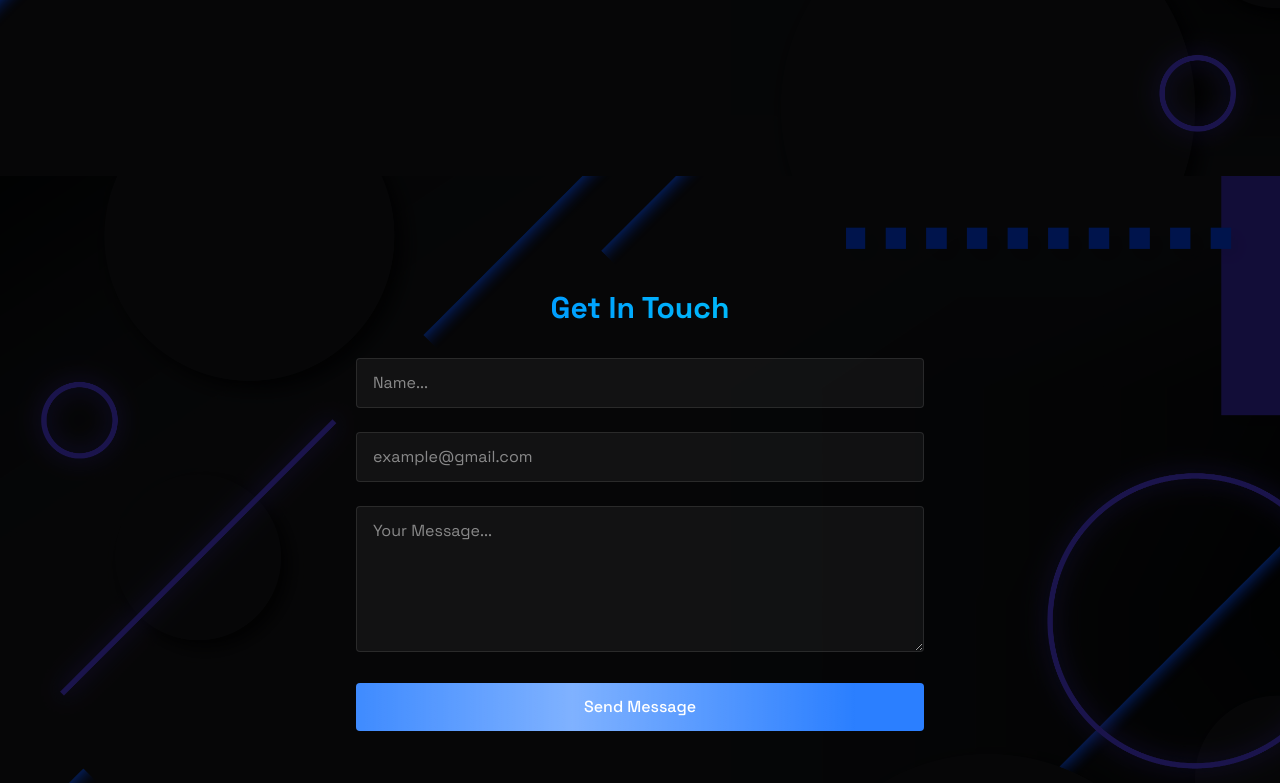
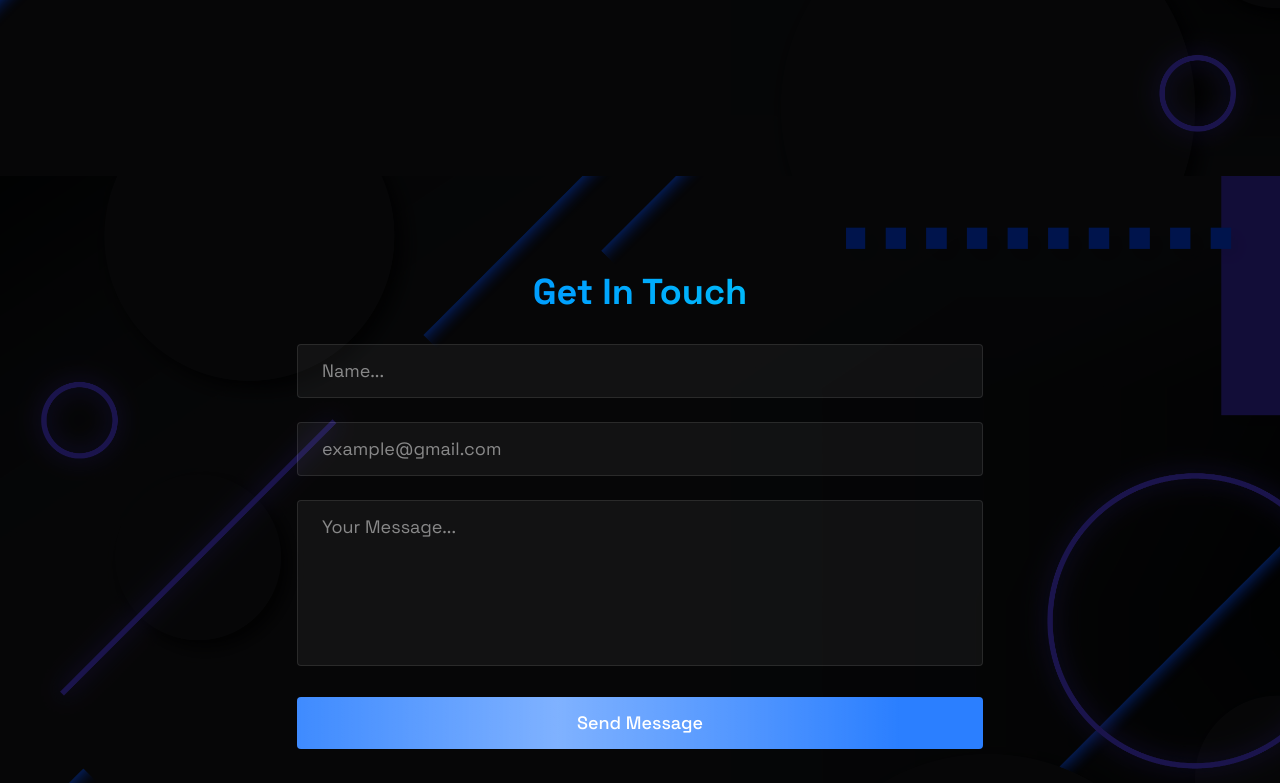
Before and after one commit to sandun440/sandun-portfolio, a React (Vite) app: page / in a window 1280 px wide. Shown: the part 3237-4020 px from the top of the page. Built offline with nearby package versions, Linux system fonts and the light colour scheme.

Commit message:
responsive

```diff
--- a/src/components/LoadingScreen.jsx
+++ b/src/components/LoadingScreen.jsx
@@ -7,7 +7,6 @@ export const LoadingScreen = ({ onComplete }) => {
   const [currentFullText, setCurrentFullText] = useState(fullTextDesktop);
 
   useEffect(() => {
-    // Detect screen width on mount
     if (window.innerWidth <= 640) {
       setCurrentFullText(fullTextMobile);
     } else {
@@ -33,14 +32,16 @@ export const LoadingScreen = ({ onComplete }) => {
   }, [currentFullText, onComplete]);
 
   return (
-    <div className="fixed inset-0 z-50 bg-black text-gray-100 flex flex-col items-center justify-center px-4">
-      <div className="mb-4 text-2xl sm:text-3xl md:text-4xl font-mono font-bold text-center break-words">
-        {text}
-        <span className="animate-blink ml-1">|</span>
-      </div>
+    <div className="fixed inset-0 z-50 bg-black flex items-center justify-center px-6 sm:px-8">
+      <div className="flex flex-col items-center justify-center text-gray-100 w-full max-w-2xl">
+        <div className="mb-6 text-xl sm:text-2xl md:text-3xl lg:text-4xl font-mono font-bold text-center leading-snug break-words">
+          {text}
+          <span className="animate-blink ml-1">|</span>
+        </div>
 
-      <div className="w-full max-w-[250px] h-[2px] bg-gray-800 rounded relative overflow-hidden">
-        <div className="w-[40%] h-full bg-blue-500 shadow-[0_0_15px_#3b82f6] animate-loading-bar"></div>
+        <div className="w-full max-w-xs sm:max-w-sm md:max-w-md lg:max-w-lg h-[3px] bg-gray-800 rounded overflow-hidden relative">
+          <div className="w-[40%] h-full bg-blue-500 shadow-[0_0_15px_#3b82f6] animate-loading-bar"></div>
+        </div>
       </div>
     </div>
   );
--- a/src/components/sections/Contact.jsx
+++ b/src/components/sections/Contact.jsx
@@ -1,7 +1,7 @@
 import { useState } from "react";
 import { RevealOnScroll } from "../RevealOnScroll";
 import emailjs from "emailjs-com";
-import { toast } from "react-hot-toast"; // ✅ Import toast
+import { toast } from "react-hot-toast";
 
 export const Contact = () => {
   const [formData, setFormData] = useState({
@@ -12,7 +12,6 @@ export const Contact = () => {
 
   const handleSubmit = (e) => {
     e.preventDefault();
-
     const loadingToast = toast.loading("Sending message...");
 
     emailjs
@@ -22,7 +21,7 @@ export const Contact = () => {
         e.target,
         import.meta.env.VITE_PUBLIC_KEY
       )
-      .then((result) => {
+      .then(() => {
         toast.success("Message sent successfully!", { id: loadingToast });
         e.target.reset();
         setFormData({ name: "", email: "", message: "" });
@@ -36,66 +35,66 @@ export const Contact = () => {
   return (
     <section
       id="contact"
-      className="min-h-[800px] flex items-center justify-center py-20"
+      className="min-h-[800px] flex items-center justify-center py-20 px-4"
     >
       <RevealOnScroll>
-        <div className="px-4 w-full min-w-[600px] md:w-[500px] sm:w-2/3 p-6">
-          <h2 className="text-3xl font-bold mb-8 bg-gradient-to-r from-blue-500 to-cyan-400 bg-clip-text text-transparent text-center">
+        <div className="w-full lg:min-w-[750px] max-w-5xl  p-6 sm:p-8 bg-transparent">
+          <h2 className="text-3xl sm:text-4xl font-bold mb-8 bg-gradient-to-r from-blue-500 to-cyan-400 bg-clip-text text-transparent text-center">
             Get In Touch
           </h2>
 
           <form className="space-y-6" onSubmit={handleSubmit}>
-            <div className="relative">
+            <div>
               <input
                 type="text"
                 id="name"
                 name="name"
                 required
                 value={formData.name}
-                className="w-full bg-white/5 border border-white/10 rounded px-4 py-3 text-white transition focus:outline-none focus:border-blue-500 focus:bg-blue-500/5"
-                placeholder="Name..."
                 onChange={(e) =>
                   setFormData({ ...formData, name: e.target.value })
                 }
+                placeholder="Name..."
+                className="w-full bg-white/5 border border-white/10 rounded px-4 py-3 lg:px-6 text-white text-base md:text-lg transition focus:outline-none focus:border-blue-500 focus:bg-blue-500/5"
               />
             </div>
 
             <input type="hidden" name="from_name" value={formData.name} />
             <input type="hidden" name="title" value={formData.name} />
 
-            <div className="relative">
+            <div>
               <input
                 type="email"
                 id="email"
                 name="email"
                 required
                 value={formData.email}
-                className="w-full bg-white/5 border border-white/10 rounded px-4 py-3 text-white transition focus:outline-none focus:border-blue-500 focus:bg-blue-500/5"
-                placeholder="example@gmail.com"
                 onChange={(e) =>
                   setFormData({ ...formData, email: e.target.value })
                 }
+                placeholder="example@gmail.com"
+                className="w-full bg-white/5 border border-white/10 rounded px-4 py-3 lg:px-6 text-white text-base md:text-lg transition focus:outline-none focus:border-blue-500 focus:bg-blue-500/5"
               />
             </div>
 
-            <div className="relative">
+            <div>
               <textarea
                 id="message"
                 name="message"
                 required
                 rows={5}
                 value={formData.message}
-                className="w-full bg-white/5 border border-white/10 rounded px-4 py-3 text-white transition focus:outline-none focus:border-blue-500 focus:bg-blue-500/5"
-                placeholder="Your Message..."
                 onChange={(e) =>
                   setFormData({ ...formData, message: e.target.value })
                 }
+                placeholder="Your Message..."
+                className="w-full bg-white/5 border border-white/10 rounded px-4 py-3 lg:px-6 text-white text-base md:text-lg transition focus:outline-none focus:border-blue-500 focus:bg-blue-500/5 resize-none"
               />
             </div>
 
             <button
               type="submit"
-              className="w-full relative overflow-hidden bg-blue-500 text-white py-3 px-6 rounded font-medium transition hover:-translate-y-0.5 hover:shadow-[0_0_15px_rgba(59,130,246,0.4)]"
+              className="w-full relative overflow-hidden bg-blue-500 text-white py-3 px-6 rounded font-medium text-base md:text-lg transition hover:-translate-y-0.5 hover:shadow-[0_0_15px_rgba(59,130,246,0.4)]"
             >
               <span className="relative z-10">Send Message</span>
               <span className="absolute top-0 left-[-100%] w-full h-full bg-gradient-to-r from-transparent via-white/40 to-transparent opacity-0 animate-shine" />
```
